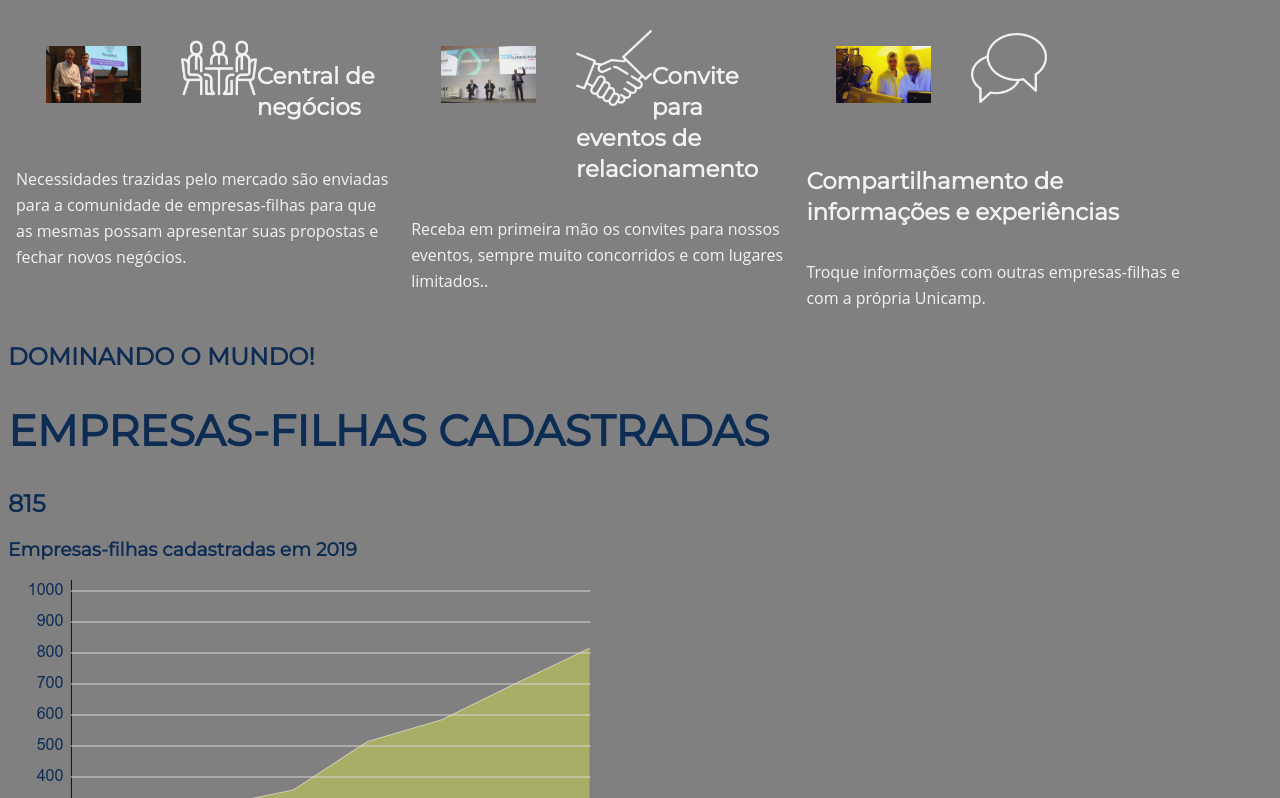
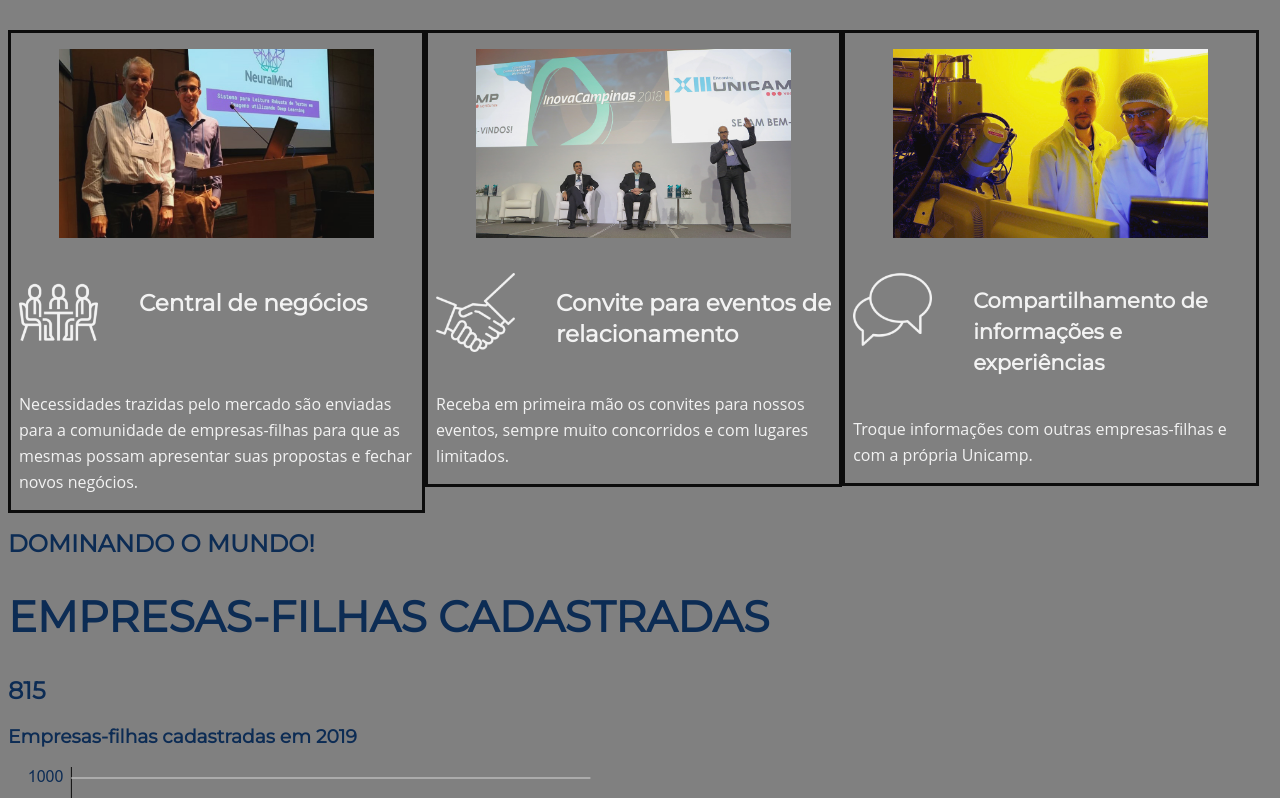
Before and after one commit to angelis-reis/empresas-filhas-ufrj, a plain HTML site: page index.html in a window 1280 px wide. Shown: the part 784-1582 px from the top of the page. Drawn offline with Linux system fonts and the light colour scheme.

Commit message:
image text align

```diff
--- a/index.html
+++ b/index.html
@@ -3,8 +3,6 @@
 https://unicampventures.org.br/empresas-filhas/
 
 static clone -->
-
-
 <!DOCTYPE html>
 
 <html>
@@ -57,39 +55,53 @@ static clone -->
 		</section>
 
 		<section id="beneficios">
-			<h2 id="beneficios-titulo"> BENEFÍCIOS QUE SÓ AS EMPRESAS-FILHAS CADASTRADAS TÊM! </h2>	<div class="column">
+			<h2 id="beneficios-titulo"> BENEFÍCIOS QUE SÓ AS EMPRESAS-FILHAS CADASTRADAS TÊM! </h2>
+
+			<div class="column">
+
 				<figure>
 					<img src="images/picture1.jpg" alt="Dois homens em pé na frente de uma apresentação da NeuralMind">
 				</figure>
+
+				<div class="icon-text">
 					<div class=" icon">
 						<img src="images/meeting.png">
 					</div>
 					<h4>Central de negócios</h4>
-				<div class="text">
+				</div>
+
+
+				<div id="text1">
 					<p>Necessidades trazidas pelo mercado são enviadas para a comunidade de empresas-filhas para que as mesmas possam apresentar suas propostas e fechar novos negócios.</p>
 				</div>
 			</div>
+
 			<div class="column">
+
 				<figure>
 					<img src="images/picture2.jpg" alt="Evento InovaCampinas.">
 				</figure>
+				<div class="icon-text">
 					<div class="icon">
 						<img src="images/handshake.png">
 					</div>
 					<h4>Convite para eventos de relacionamento</h4>
-				<div class="text">
-					<p>Receba em primeira mão os convites para nossos eventos, sempre muito concorridos e com lugares limitados..</p>
+				</div>
+				<div id="text2">
+					<p>Receba em primeira mão os convites para nossos eventos, sempre muito concorridos e com lugares limitados.</p>
 				</div>
 			</div>
 			<div class="column">
 				<figure>
 					<img src="images/picture3.jpg" alt="Dois técnicos em um laboratório de microscopia.">
 				</figure>
+				<div class="icon-text">
 					<div class="icon">
 						<img src="images/chat.png">
 					</div>
-				<h4>Compartilhamento de informações e experiências</h4>
-				<div class="text">
+					<p ><h4 id="h4-text3">Compartilhamento de informações e experiências</h4></p>
+				</div>
+				<div id="text3">
 					<p>Troque informações com outras empresas-filhas e com a própria Unicamp.</p>
 				</div>
 			</div>
--- a/styles/my-style.css
+++ b/styles/my-style.css
@@ -1,4 +1,5 @@
 html{
+	box-sizing: border-box;
 }
 
 h4{
@@ -112,35 +113,57 @@ header{
 }
 
 .column{
-
-  float: left;
-  width: 30%;
+  border-style: solid;
+  border-color: black;
+  width: 33%;
   margin-bottom: 16px;
   padding: 0 8px;
+  box-sizing: border-box;
+  float: left;
 }
 
-.column h4, p{
+.column h4{
+	color: #fff;
+
+	padding: 15px 0px 10px 120px;
+
+
+}
+
+.column p{
 	color: #fff;
 }
 
 .icon{
-	float:left;
 	max-width:20%;
+	float: left;
 }
 
-.text{
-	clear: both;
+#text1{
 	color: #fff;
+	padding-top: 16px;
 }
 
-#beneficios figure{
-	margin-left: 30px;
-	margin-bottom: 20px;
-	padding-left: auto;
-    float: left;
-    width: 25%;
-    height: 100px;
-    color: #fff;
+#text2{
+	color: #fff;
+
+}
+
+#text3{
+	color: #fff;
+
+}
+
+.column img{
+	width: 100%;
+}
+
+.icon-text{
+
+}
+
+#h4-text3{
+	font-size: 21px;
 }
 
 #dominando{
```
Lines whose indentation alone changed are shown as unchanged.
